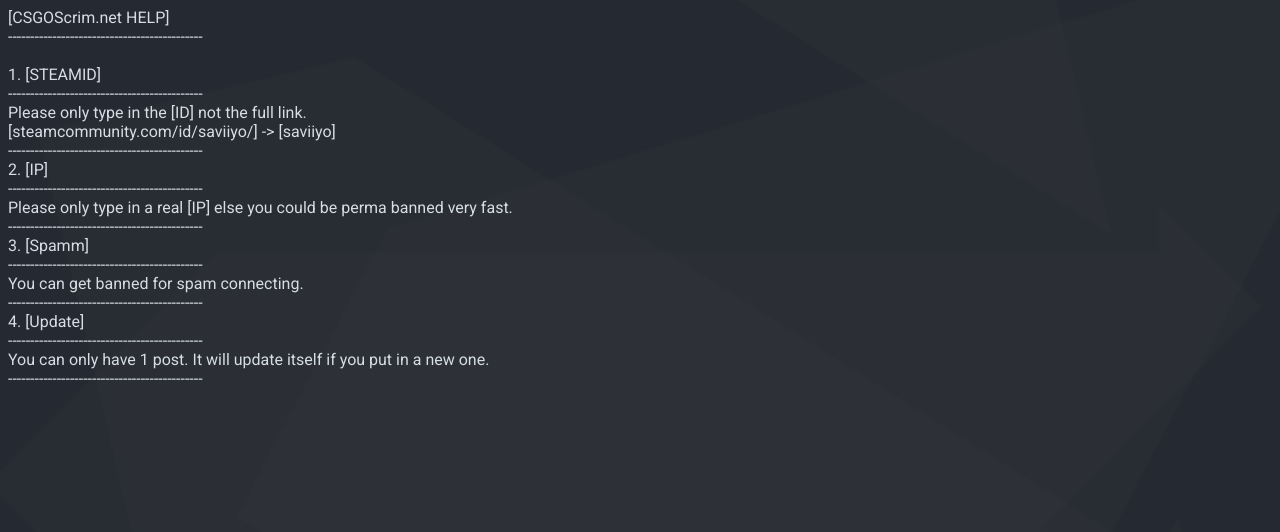
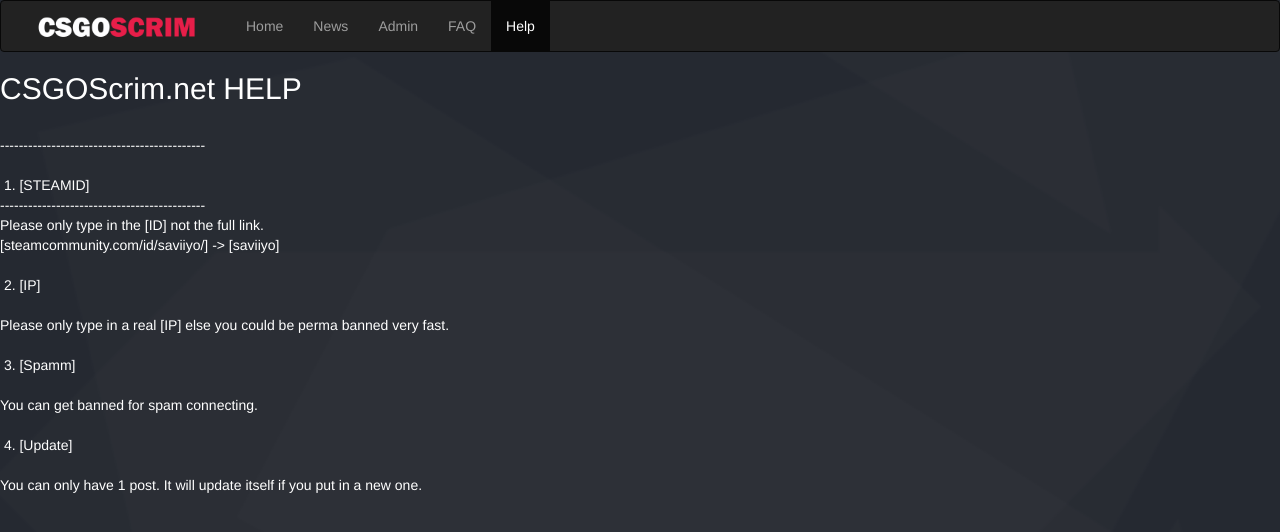
Before and after one commit to CaptainDucky/scrim, a plain HTML site: page www.csgoscrim.net/help.html in a window 1280 px wide. Drawn offline with nearby package versions, Linux system fonts and the light colour scheme.

Commit message:
Added NavBar to help.html
Changed the active class only to the active page;
Removed " - - - " in the help.html page.

```diff
--- a/www.csgoscrim.net/help.html
+++ b/www.csgoscrim.net/help.html
@@ -4,14 +4,39 @@
 <!-- Mirrored from www.csgoscrim.net/help.html by HTTrack Website Copier/3.x [XR&CO'2014], Fri, 20 Jan 2017 21:40:34 GMT -->
 <head>
 <link rel="stylesheet" href="style.css">
+<link href="css/bootstrap.min.css" rel="stylesheet">
 </head>
 <body>
-[CSGOScrim.net HELP]
+  <font color="white">
+  <nav class="navbar navbar-inverse">
+	  <div class="container-fluid">
+	    <div class="navbar-header">
+	      <button type="button" class="navbar-toggle collapsed" data-toggle="collapse" data-target="#bs-example-navbar-collapse-1" aria-expanded="false">
+
+					<span class="sr-only">Toggle navigation</span>
+	        <span class="icon-bar"></span>
+	        <span class="icon-bar"></span>
+	        <span class="icon-bar"></span>
+	      </button>
+	      <a class="navbar-brand" href="index.png">
+					<img src="scrimdatabaselogo_csgo.png" style="max-width:200px; margin-top:-35px">
+				</a>
+	    </div>
+				<div class="collapse navbar-collapse" id="bs-example-navbar-collapse-1">
+			      <ul class="nav navbar-nav">
+			        <li><a href="index.html">Home<span class="sr-only">(current)</span></a></li>
+							<li><a href="index.html">News<span class="sr-only">(current)</span></a></li>
+							<li><a href="https://steamcommunity.com/id/saviiyo">Admin<span class="sr-only">(current)</span></a></li>
+							<li><a href=#>FAQ<span class="sr-only">(current)</span></a></li>
+							<li class="active"><a href="help.html">Help<span class="sr-only">(current)</span></a></li>
+	</nav>
+<h2>CSGOScrim.net HELP</h2>
 <br>
 --------------------------------------------
 <br>
 <br>
-1. [STEAMID]
+
+&nbsp;1. [STEAMID]
 <br>
 --------------------------------------------
 <br>
@@ -19,31 +44,37 @@ Please only type in the [ID] not the full link.
 <br>
 [steamcommunity.com/id/saviiyo/] -> [saviiyo]
 <br>
---------------------------------------------
+
 <br>
-2. [IP]
+
+&nbsp;2. [IP]
 <br>
---------------------------------------------
+
 <br>
 Please only type in a real [IP] else you could be perma banned very fast.
 <br>
---------------------------------------------
+
 <br>
-3. [Spamm]
+
+&nbsp;3. [Spamm]
 <br>
---------------------------------------------
+
 <br>
 You can get banned for spam connecting.
 <br>
---------------------------------------------
+
 <br>
-4. [Update]
+
+&nbsp;4. [Update]
 <br>
---------------------------------------------
+
 <br>
 You can only have 1 post. It will update itself if you put in a new one.
 <br>
---------------------------------------------
+
+<script src="https://ajax.googleapis.com/ajax/libs/jquery/1.11.0/jquery.min.js"></script>
+<script src="js/bootstrap.min.js"></script>
+</font>
 </body>
 
 <!-- Mirrored from www.csgoscrim.net/help.html by HTTrack Website Copier/3.x [XR&CO'2014], Fri, 20 Jan 2017 21:40:34 GMT -->
--- a/www.csgoscrim.net/style.css
+++ b/www.csgoscrim.net/style.css
@@ -86,6 +86,7 @@ box-shadow: 0 0 2px 2px red;
 a{
 	color:white;
 }
+
 .table-fill {
   background: white;
   border-radius:3px;
```
Also changed, not shown: www.csgoscrim.net/index.html (+3 -0 lines).
